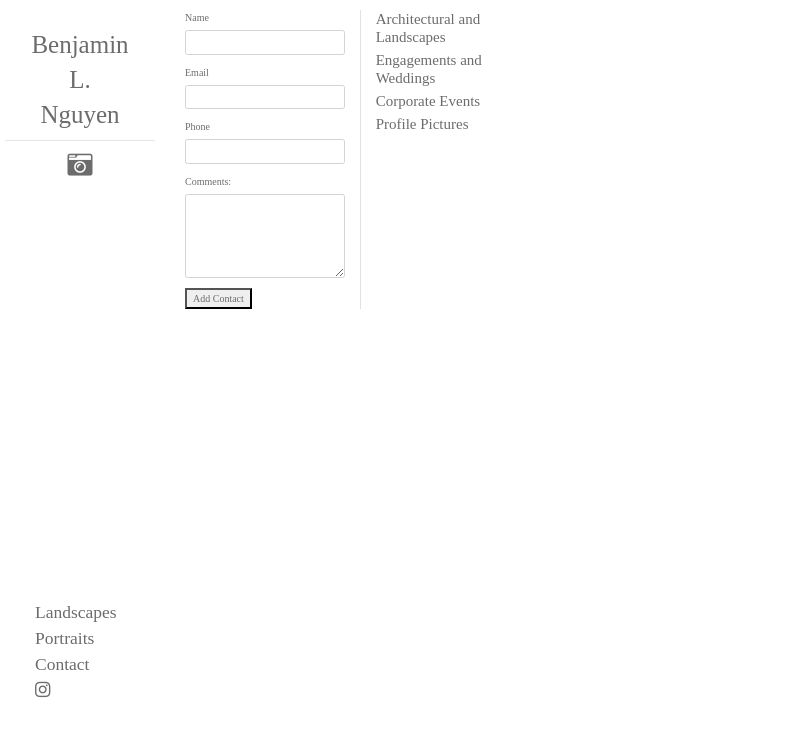
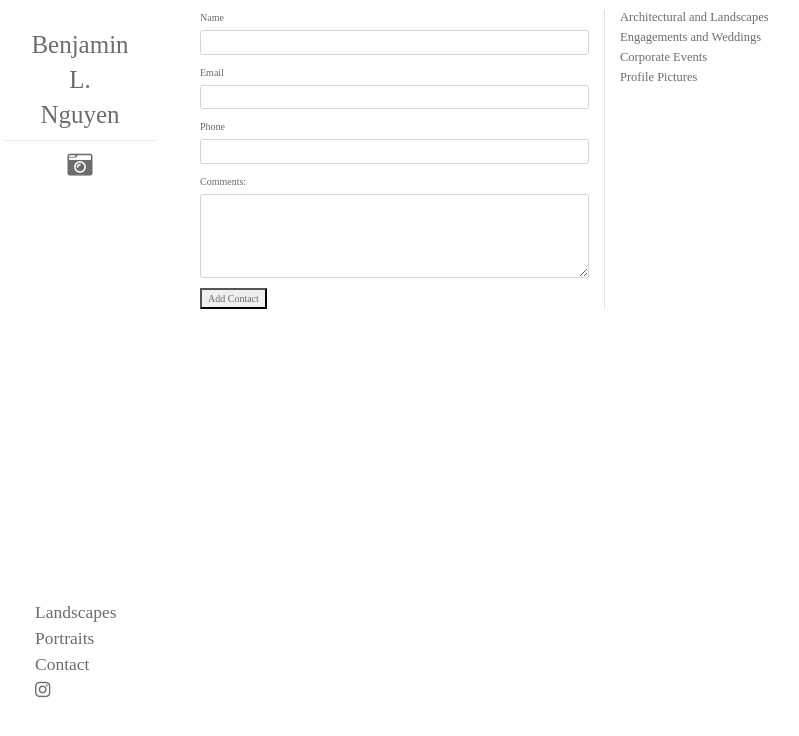
Before and after one commit to PaulGLujan/ben_portfolio, a React (Create React App) app: page / in a window 1280 px wide. Shown: the top 736 px of the page, without its empty margins (95-894 px from the left). Built offline with nearby package versions, Linux system fonts and the light colour scheme; a web font is replaced by a local one.

Commit message:
Widened contact section

```diff
--- a/src/components/contact_form.js
+++ b/src/components/contact_form.js
@@ -55,10 +55,10 @@ class ContactForm extends Component {
           </form>
         </div>
         <div className="container col-6">
-          <h4>Architectural and Landscapes</h4>
-          <h4>Engagements and Weddings</h4>
-          <h4>Corporate Events</h4>
-          <h4>Profile Pictures</h4>
+          <h5>Architectural and Landscapes</h5>
+          <h5>Engagements and Weddings</h5>
+          <h5>Corporate Events</h5>
+          <h5>Profile Pictures</h5>
         </div>
       </div>
     )
--- a/src/components/contact_section.js
+++ b/src/components/contact_section.js
@@ -2,7 +2,7 @@ import React from 'react';
 import ContactForm from './contact_form';
 
 export default ()=>(
-  <div>
+  <div className='col-10'>
     <div className="contactSection mt-3">
       <ContactForm />
     </div>
```
